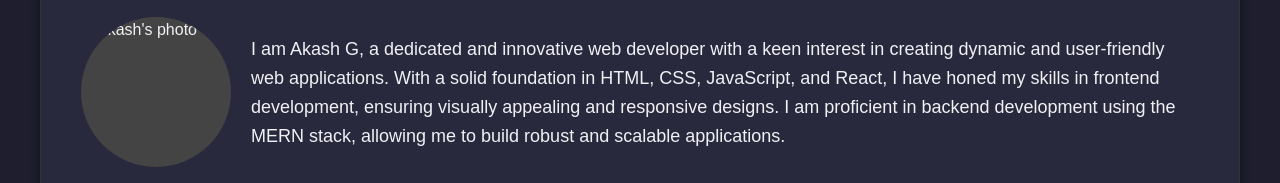
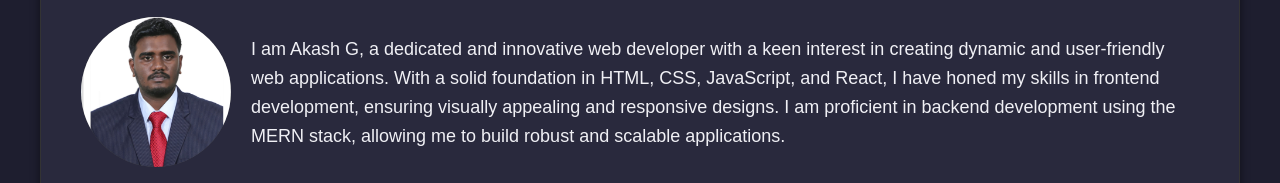
Before and after one commit to AKASH04G/Portfolio, a plain HTML site: page index.html in a window 1280 px wide. Shown: the part 591-774 px from the top of the page. Drawn offline with Linux system fonts and the light colour scheme.

Commit message:
Update index.html

```diff
--- a/index.html
+++ b/index.html
@@ -192,7 +192,7 @@
         <div class="section about" id="about">
             <h1>About Myself</h1>
             <div class="photo">
-                <img src="path_to_your_image.jpg" alt="Akash's photo">
+                <img src="Akash.jpg" alt="Akash's photo">
             </div>
             <div class="content">
                 <p>I am Akash G, a dedicated and innovative web developer with a keen interest in creating dynamic and
```
